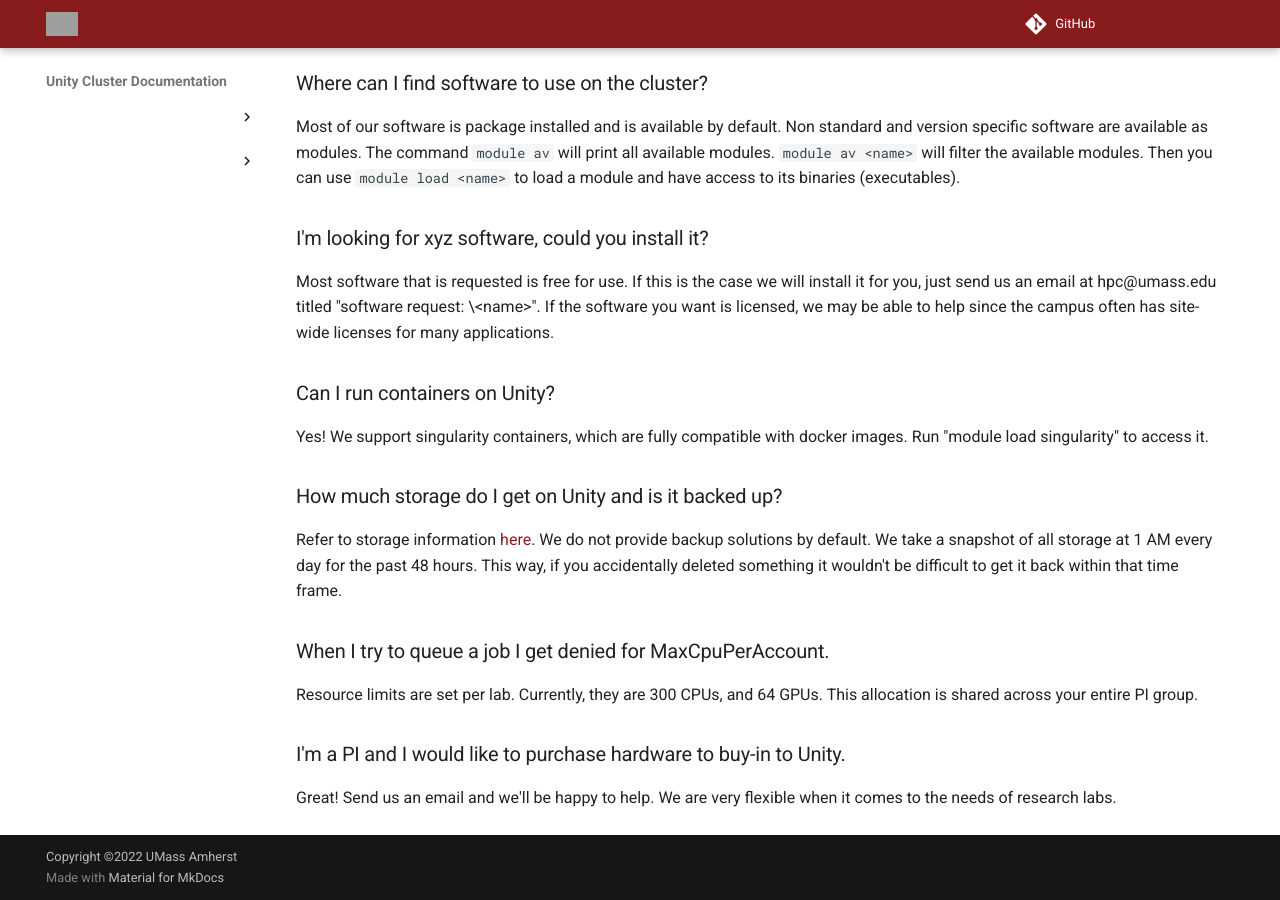
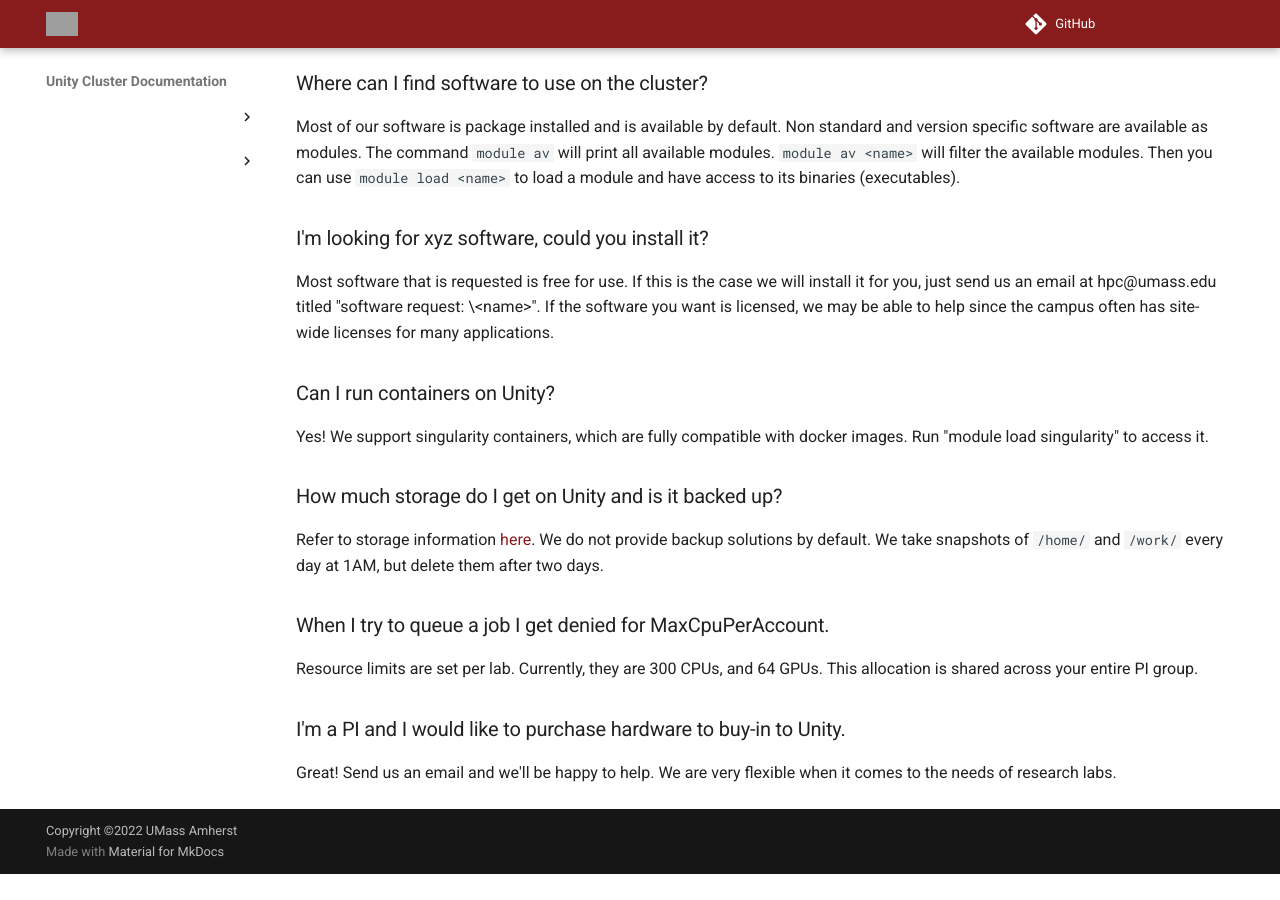
Before and after one commit to UMass-RC/unity-docs, an MkDocs documentation site: the page built from docs/faq.md, in a window 1280 px wide and 900 px high, scrolled down 546 px. Built offline with MkDocs 1.6.1 and Material for MkDocs 9.7.7, drawn with Linux system fonts in a browser that asks for light colours; comment, search, counter and statistics services are not loaded; after the commit the page ends 1420 px from its top, so only the background shows below that; grey boxes are pictures that could not be loaded.

```diff
--- a/docs/faq.md
+++ b/docs/faq.md
@@ -31,8 +31,7 @@ Yes! We support singularity containers, which are fully compatible with docker i
 ### How much storage do I get on Unity and is it backed up?
 Refer to storage information [here](https://unity.rc.umass.edu/docs/technical/storage.html).
 We do not provide backup solutions by default.
-We take a snapshot of all storage at 1 AM every day for the past 48 hours.
-This way, if you accidentally deleted something it wouldn't be difficult to get it back within that time frame.
+We take snapshots of `/home/` and `/work/` every day at 1AM, but delete them after two days.
 
 ### When I try to queue a job I get denied for MaxCpuPerAccount.
 Resource limits are set per lab. Currently, they are 300 CPUs, and 64 GPUs. This allocation is shared across your entire PI group.
```
Also changed, not shown: docs/index.md (+1 -1 lines).
